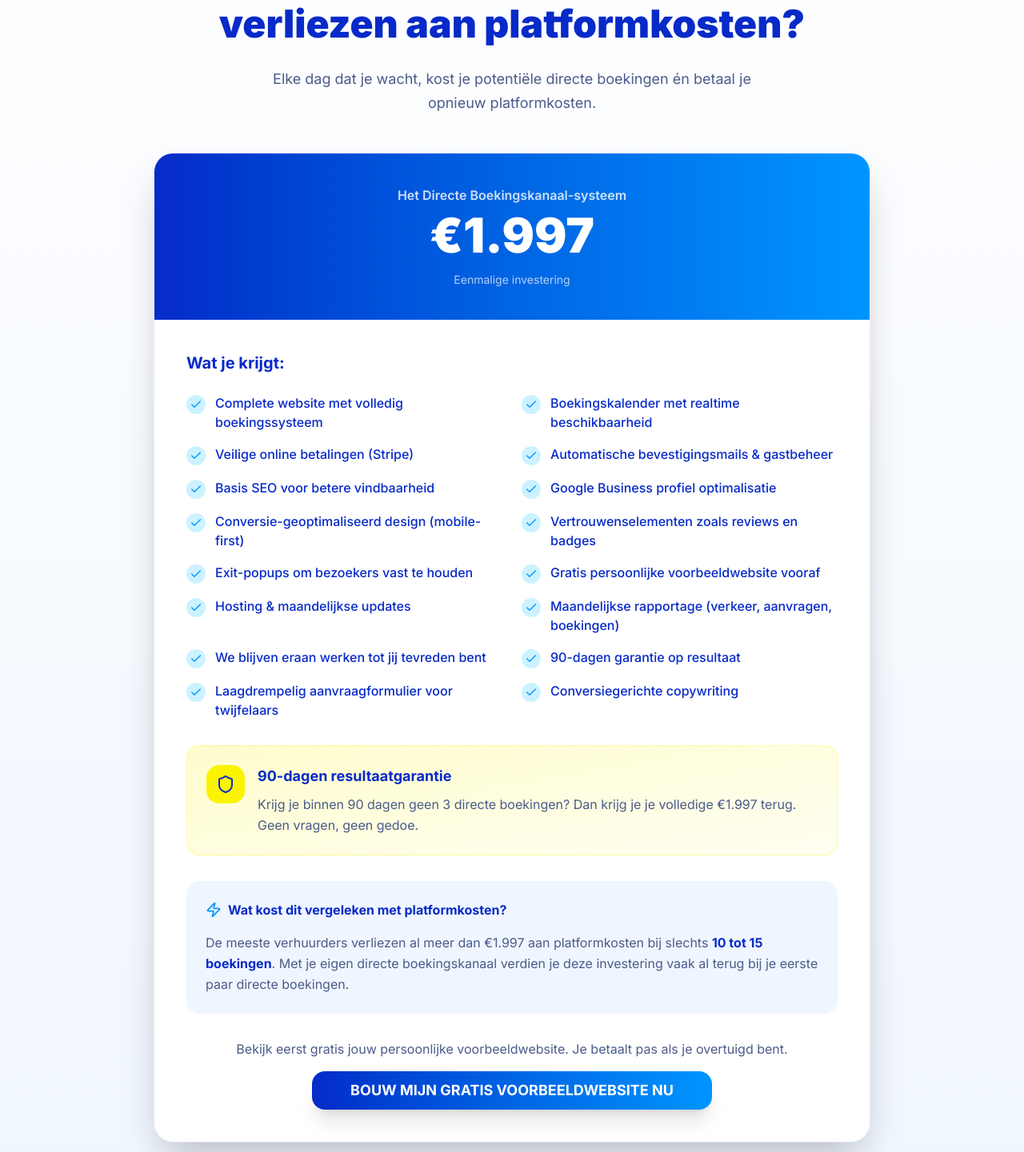
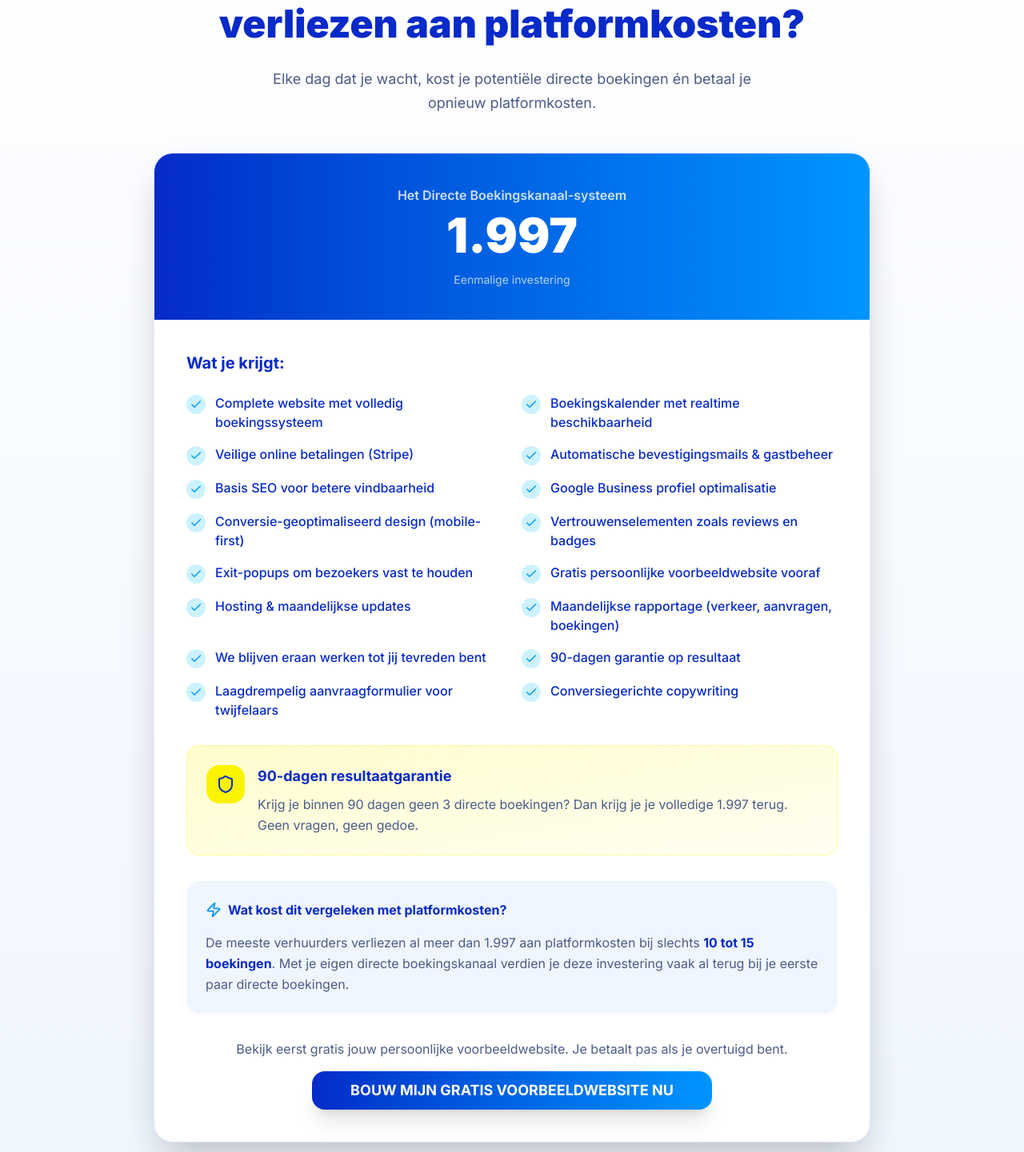
Before and after one commit to TimoBlaauw/TriviTurbo.nl, a Next.js app: page / in a window 1280 px wide. Shown: the part 6866-8307 px from the top of the page at 80% size. Built offline with nearby package versions, Linux system fonts and the light colour scheme.

Commit message:
fix: remove currency symbol from pricing figures

```diff
--- a/components/calculator.tsx
+++ b/components/calculator.tsx
@@ -742,7 +742,7 @@ export function Calculator() {
                     <strong>extra directe boekingen bovenop je huidige platformboekingen</strong>. Dus niet met een
                     verschuiving van platformen naar je website, maar met extra omzetkansen via je eigen kanaal. De
                     berekening gebruikt jouw ingevulde gemiddelde platform-fee-percentage en vaste websitekosten van{" "}
-                    <strong>{"€1.997"}</strong>.
+                    <strong>{"1.997"}</strong>.
                   </div>
 
                   <div className="flex justify-start">
--- a/components/faq.tsx
+++ b/components/faq.tsx
@@ -27,12 +27,12 @@ const faqs = [
   {
     question: "Geven jullie garantie op resultaat?",
     answer:
-      "Ja. Krijg je binnen 90 dagen geen 3 directe boekingen? Dan krijg je je volledige €1.997 terug.",
+      "Ja. Krijg je binnen 90 dagen geen 3 directe boekingen? Dan krijg je je volledige 1.997 terug.",
   },
   {
     question: "Wat kost dit vergeleken met platformkosten?",
     answer:
-      "De investering is €1.997. De meeste verhuurders verliezen al meer dan dat aan platformkosten bij slechts 10 tot 15 boekingen.",
+      "De investering is 1.997. De meeste verhuurders verliezen al meer dan dat aan platformkosten bij slechts 10 tot 15 boekingen.",
   },
   {
     question: "Wat als ik niet technisch ben?",
--- a/components/pricing.tsx
+++ b/components/pricing.tsx
@@ -65,7 +65,7 @@ export function Pricing() {
             <div className="bg-gradient-to-r from-[#072AC8] to-[#0095FF] p-8 md:p-10 text-center">
               <p className="text-white/80 font-semibold mb-2">Het Directe Boekingskanaal-systeem</p>
               <div className="flex items-center justify-center gap-2 mb-4">
-                <span className="text-5xl md:text-6xl font-black text-white">{"€1.997"}</span>
+                <span className="text-5xl md:text-6xl font-black text-white">{"1.997"}</span>
               </div>
               <p className="text-white/70 text-sm">Eenmalige investering</p>
             </div>
@@ -101,7 +101,7 @@ export function Pricing() {
                   <div>
                     <h4 className="font-bold text-[#072AC8] text-lg mb-2">90-dagen resultaatgarantie</h4>
                     <p className="text-[#4b5b8a] leading-relaxed">
-                      Krijg je binnen 90 dagen geen 3 directe boekingen? Dan krijg je je volledige {"€1.997"} terug.
+                      Krijg je binnen 90 dagen geen 3 directe boekingen? Dan krijg je je volledige {"1.997"} terug.
                       Geen vragen, geen gedoe.
                     </p>
                   </div>
@@ -115,7 +115,7 @@ export function Pricing() {
                   Wat kost dit vergeleken met platformkosten?
                 </h4>
                 <p className="text-[#4b5b8a] leading-relaxed">
-                  De meeste verhuurders verliezen al meer dan {"€1.997"} aan platformkosten bij slechts{" "}
+                  De meeste verhuurders verliezen al meer dan {"1.997"} aan platformkosten bij slechts{" "}
                   <strong className="text-[#072AC8]">10 tot 15 boekingen</strong>. Met je eigen directe boekingskanaal
                   verdien je deze investering vaak al terug bij je eerste paar directe boekingen.
                 </p>
```
